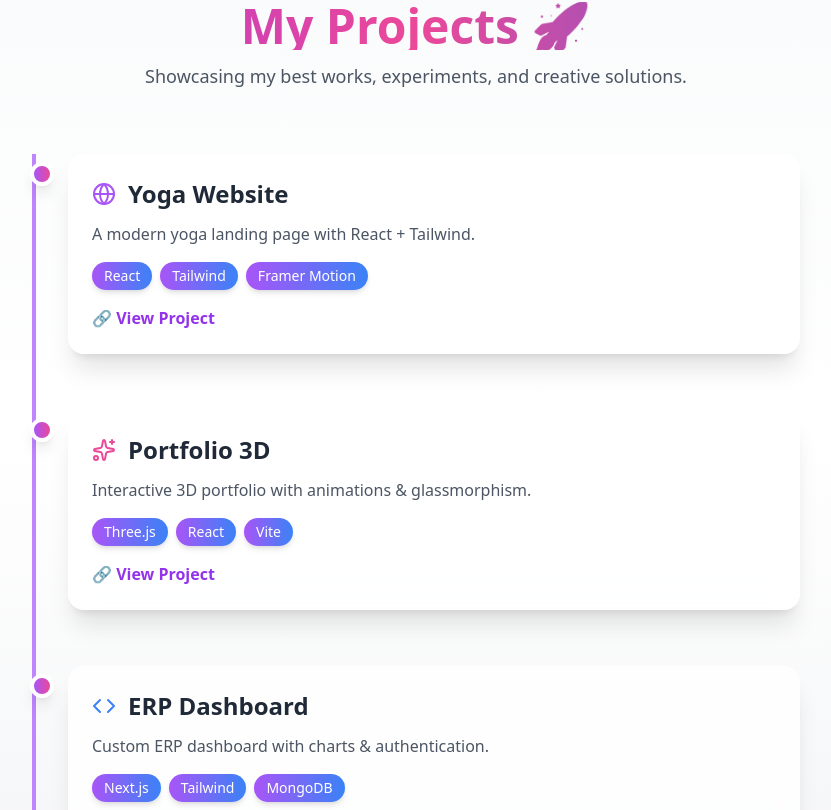
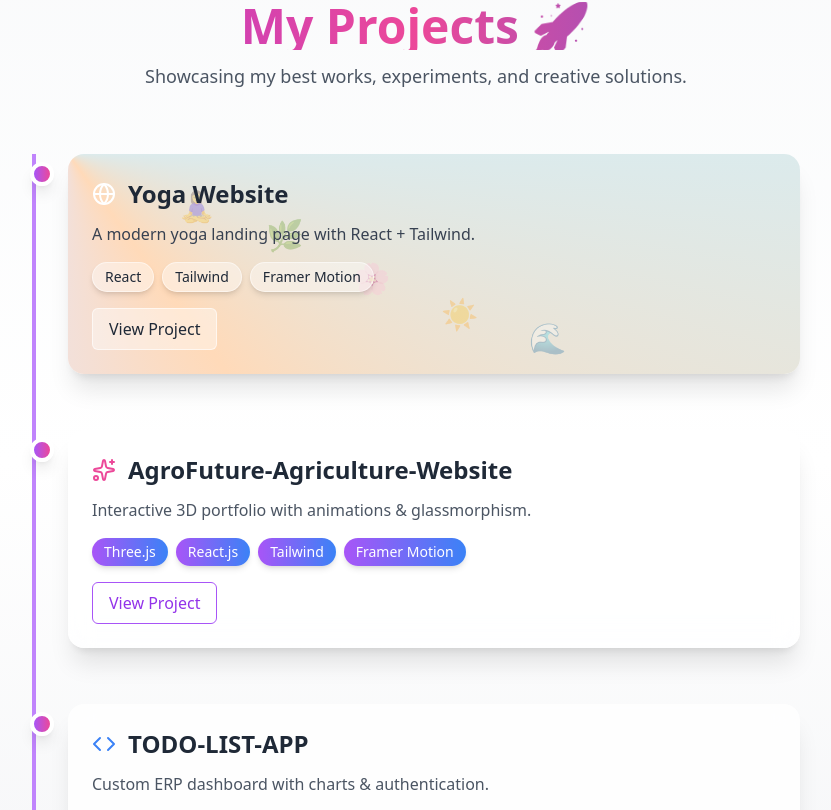
Before and after one commit to VIRENDRA-18/MY-PORTFOLIO, a React (Vite) app: page / in a window 1280 px wide. Shown: the part 3394-4204 px from the top of the page, without its empty margins (224-1055 px from the left). Built offline with nearby package versions, Linux system fonts and the light colour scheme.

Commit message:
Update project entries in Projects component for accuracy, add special styling and floating emojis

```diff
--- a/src/components/Projects/Projects.jsx
+++ b/src/components/Projects/Projects.jsx
@@ -7,21 +7,23 @@ const projects = [
     title: "Yoga Website",
     description: "A modern yoga landing page with React + Tailwind.",
     tech: ["React", "Tailwind", "Framer Motion"],
-    link: "#",
-    icon: <Globe className="w-6 h-6 text-purple-500" />,
+    link: "https://yoga-website-jzzk8wblw-virendra-singhs-projects-32e149d5.vercel.app",
+    icon: <Globe className="w-6 h-6 text-white" />,
+    special: true,
+    emojis: ["🧘‍♀️", "🌿", "🌸", "☀️", "🌊"], // Floating emojis
   },
   {
-    title: "Portfolio 3D",
+    title: "AgroFuture-Agriculture-Website",
     description: "Interactive 3D portfolio with animations & glassmorphism.",
-    tech: ["Three.js", "React", "Vite"],
-    link: "#",
+    tech: ["Three.js", "React.js", "Tailwind", "Framer Motion"],
+    link: "https://agro-future-agriculture-website-he7p-pcvytzsp5.vercel.app",
     icon: <Sparkles className="w-6 h-6 text-pink-500" />,
   },
   {
-    title: "ERP Dashboard",
+    title: "TODO-LIST-APP",
     description: "Custom ERP dashboard with charts & authentication.",
-    tech: ["Next.js", "Tailwind", "MongoDB"],
-    link: "#",
+    tech: ["Javascript", "React.js", "Tailwind"],
+    link: "https://to-do-list-qcxxsstxj-virendra-singhs-projects-32e149d5.vercel.app",
     icon: <Code className="w-6 h-6 text-blue-500" />,
   },
 ];
@@ -48,7 +50,7 @@ export default function Projects() {
         </p>
       </div>
 
-      {/* Project Timeline Style */}
+      {/* Project Timeline */}
       <div className="relative border-l-4 border-purple-400 pl-8 space-y-14 max-w-3xl mx-auto">
         {projects.map((project, index) => (
           <motion.div
@@ -63,33 +65,84 @@ export default function Projects() {
             <div className="absolute -left-[38px] top-2 w-6 h-6 bg-gradient-to-r from-purple-500 to-pink-500 rounded-full shadow-lg border-4 border-white" />
 
             {/* Project Card */}
-            <div className="bg-white/80 backdrop-blur-md rounded-2xl p-6 shadow-xl hover:shadow-2xl transition-all duration-300">
-              <div className="flex items-center gap-3 mb-3">
+            <div
+              className={`relative overflow-hidden rounded-2xl p-6 shadow-xl hover:shadow-2xl transition-all duration-300 ${
+                project.special
+                  ? "bg-[conic-gradient(at_top_left,_#A8E6CF,_#D0F0FD,_#FFDAB9,_#E6E6FA,_#FFF5E1,_#FFEBEF)] text-gray-800"
+                  : "bg-white/80 backdrop-blur-md"
+              }`}
+            >
+              {/* Floating Emojis for Yoga Card */}
+              {project.special &&
+                project.emojis &&
+                project.emojis.map((emoji, i) => (
+                  <motion.span
+                    key={i}
+                    className="absolute text-3xl opacity-30"
+                    style={{
+                      top: `${20 + i * 15}%`,
+                      left: `${15 + i * 12}%`,
+                    }}
+                    animate={{ y: [0, -15, 0] }}
+                    transition={{
+                      duration: 3 + i,
+                      repeat: Infinity,
+                      ease: "easeInOut",
+                      delay: i * 0.5,
+                    }}
+                  >
+                    {emoji}
+                  </motion.span>
+                ))}
+
+              {/* Card Content */}
+              <div className="flex items-center gap-3 mb-3 relative z-10">
                 {project.icon}
-                <h3 className="text-2xl font-bold text-gray-800">
+                <h3
+                  className={`text-2xl font-bold ${
+                    project.special ? "text-gray-800" : "text-gray-800"
+                  }`}
+                >
                   {project.title}
                 </h3>
               </div>
-              <p className="text-gray-600 mb-4">{project.description}</p>
+
+              <p
+                className={`mb-4 relative z-10 ${
+                  project.special ? "text-gray-700" : "text-gray-600"
+                }`}
+              >
+                {project.description}
+              </p>
 
               {/* Tech Badges */}
-              <div className="flex flex-wrap gap-2 mb-4">
+              <div className="flex flex-wrap gap-2 mb-4 relative z-10">
                 {project.tech.map((t, i) => (
                   <span
                     key={i}
-                    className="px-3 py-1 text-sm rounded-full bg-gradient-to-r from-purple-500 to-blue-500 text-white shadow-md"
+                    className={`px-3 py-1 text-sm rounded-full shadow-md ${
+                      project.special
+                        ? "bg-white/40 text-gray-800 border border-white/50"
+                        : "bg-gradient-to-r from-purple-500 to-blue-500 text-white"
+                    }`}
                   >
                     {t}
                   </span>
                 ))}
               </div>
 
-              {/* Project Link */}
+              {/* Simple Project Link */}
               <a
                 href={project.link}
-                className="inline-block text-purple-600 font-semibold hover:text-pink-500 transition-colors"
+                target="_blank"
+                rel="noopener noreferrer"
+                className={`relative z-10 inline-block px-4 py-2 rounded-md font-medium transition-colors duration-300 ${
+                  project.special
+                    ? "bg-white/40 text-gray-800 border border-white/60 hover:bg-white/60"
+                    : "border border-purple-500 text-purple-600 hover:bg-purple-500 hover:text-white"
+                }`}
               >
-                🔗 View Project
+                View Project
               </a>
             </div>
           </motion.div>
```
